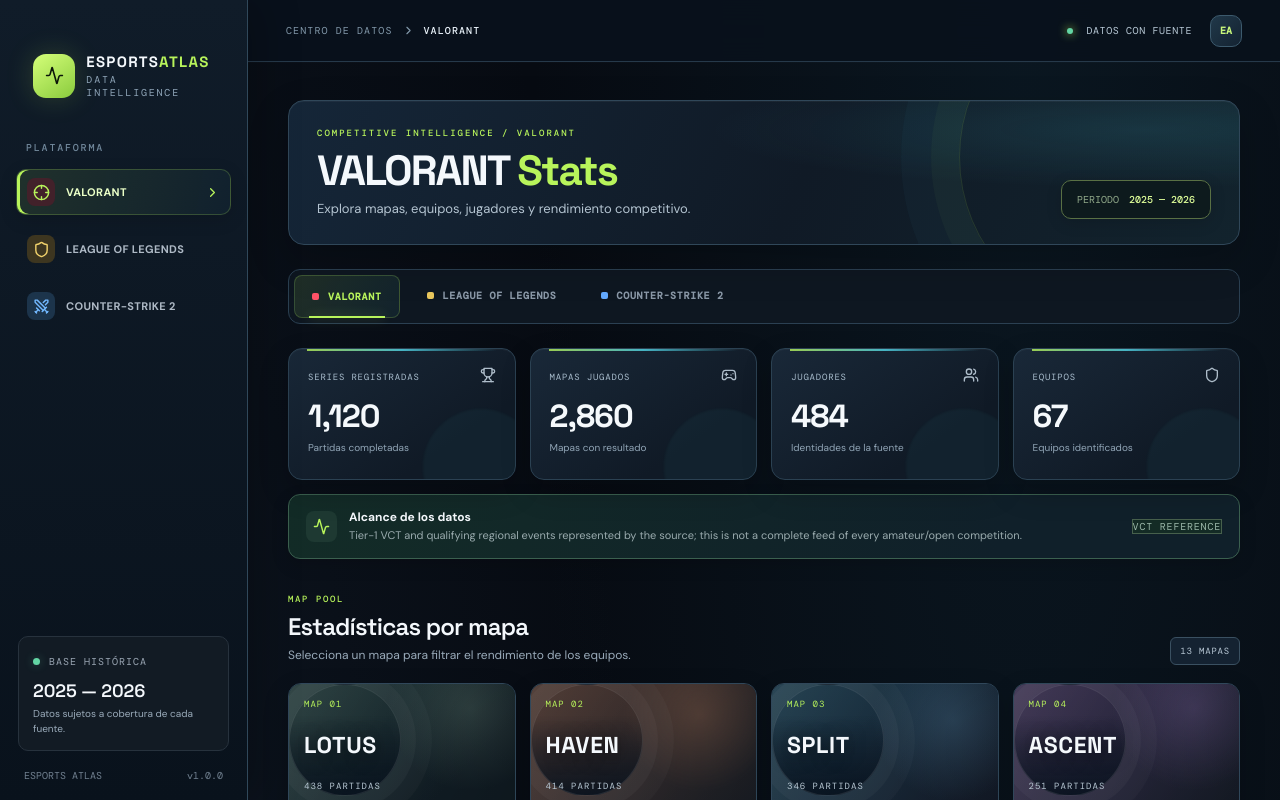
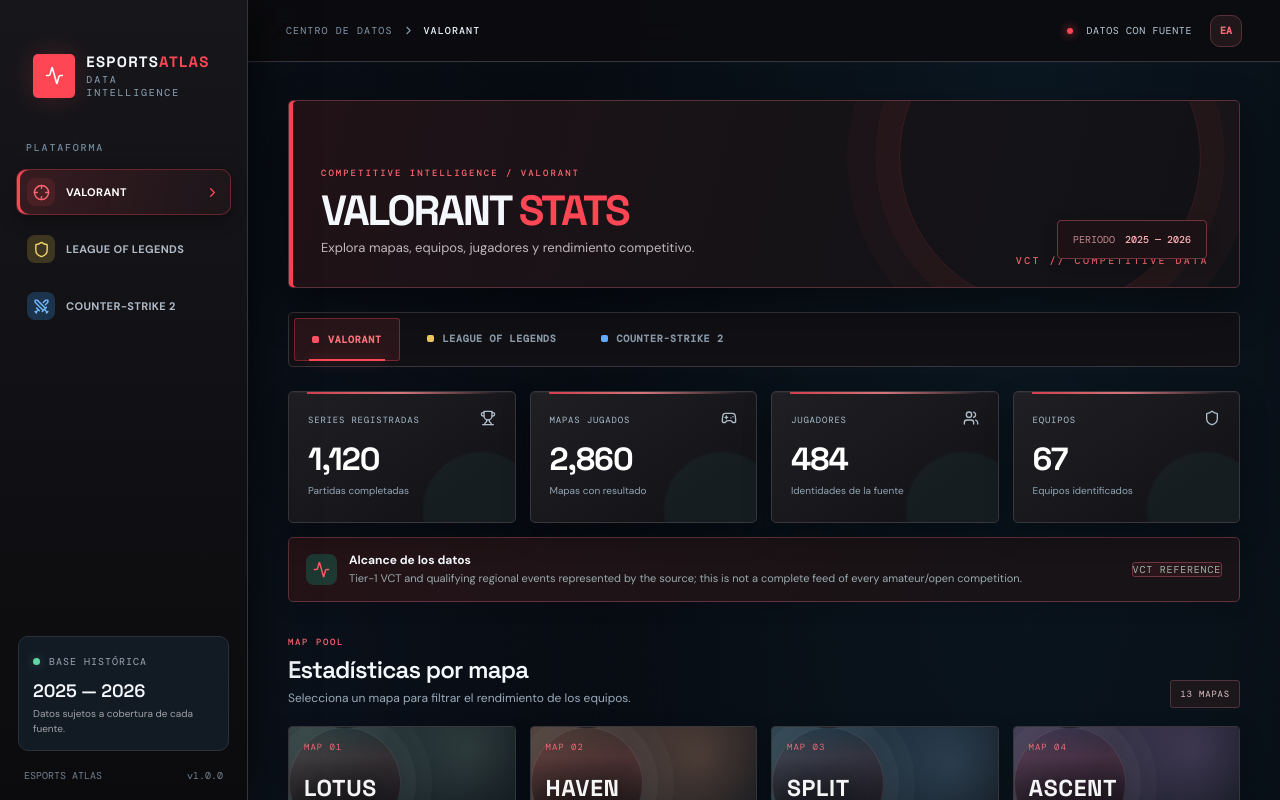
Before and after one commit to juamssitoo-sys/esports-stats-database, a Next.js app in the folder web/: page / in a window 1280 px wide. Shown: the top 800 px of the page. Built offline with nearby package versions, Linux system fonts and the light colour scheme.

Commit message:
design: add VALORANT red graphite VCT theme

```diff
--- a/web/app/globals.css
+++ b/web/app/globals.css
@@ -394,3 +394,160 @@ body{
  .map-art b{font-size:16px}
  .game-switch{border-radius:9px}
 }
+
+
+/* VALORANT identity — VCT broadcast-inspired red / graphite visual language */
+.valorant-theme{
+ --accent:#ff4655;
+ --accent-cyan:#ff7882;
+ --bg:#090a0d;
+ --panel:#141519;
+ --panel2:#1c1d22;
+ --line:#34343a;
+ --muted:#a1a1a8;
+ --text:#f5f5f6;
+}
+.valorant-theme .sidebar{
+ background:linear-gradient(180deg,#17171b 0%,#0b0b0e 100%);
+ border-right:1px solid #393238;
+ box-shadow:12px 0 42px #0008;
+}
+.valorant-theme .brand-mark{
+ background:#ff4655;color:#fff;border-radius:5px;
+ box-shadow:0 0 26px #ff465533;
+}
+.valorant-theme .brand b span{color:#ff4655}
+.valorant-theme .nav-game.active{
+ color:#fff;background:linear-gradient(100deg,#ff465526,#ff46550a);
+ border-color:#ff46554d;box-shadow:inset 3px 0 0 #ff4655,0 5px 18px #0005;
+}
+.valorant-theme .nav-game.active .nav-icon{color:#ff6672}
+.valorant-theme .nav-icon.red{background:#ff46551c;color:#ff6470}
+.valorant-theme .topbar{background:#0c0c10ed;border-bottom-color:#39343a}
+.valorant-theme .data-status i{background:#ff4655;box-shadow:0 0 10px #ff4655}
+.valorant-theme .avatar{background:#21171b;border-color:#593039;color:#ff6976}
+.valorant-theme .page-heading{
+ min-height:188px;padding:30px 32px 28px;
+ border:1px solid #5a3038;border-radius:5px;
+ background:
+  linear-gradient(105deg,#211217 0%,#171317 43%,#111216 100%);
+ box-shadow:0 18px 44px #0007,inset 4px 0 0 #ff4655;
+}
+.valorant-theme .page-heading:before{
+ content:"VCT  //  COMPETITIVE DATA";
+ position:absolute;right:30px;bottom:20px;
+ color:#ff6672;font:500 10px 'DM Mono';letter-spacing:2.4px;
+ z-index:1;opacity:.9;
+}
+.valorant-theme .page-heading:after{
+ width:300px;height:300px;right:4%;top:-95px;
+ border:1px solid #ff46552b;
+ box-shadow:0 0 0 24px #ff46550a,0 0 0 52px #ff465507;
+}
+.valorant-theme .page-heading .eyebrow,
+.valorant-theme .section-title .eyebrow{color:#ff6672}
+.valorant-theme .page-heading h1{
+ font-family:'Space Grotesk',sans-serif;text-transform:uppercase;
+ font-weight:700;letter-spacing:-2.2px;
+}
+.valorant-theme .page-heading h1 span{color:#ff4655}
+.valorant-theme .page-heading p{color:#c0b8bc}
+.valorant-theme .period-badge{
+ background:#1c1115;border-color:#71343e;border-radius:4px;
+}
+.valorant-theme .period-badge span{color:#c18b91}
+.valorant-theme .period-badge b{color:#ffb3b9}
+.valorant-theme .game-switch{
+ background:#111115;border:1px solid #39343a;border-radius:5px;
+}
+.valorant-theme .game-switch button{border-radius:3px}
+.valorant-theme .game-switch button.selected{
+ background:#ff46551a;border-color:#ff46555c;color:#ff737d;
+}
+.valorant-theme .game-switch button.selected:after{
+ background:#ff4655;box-shadow:0 0 13px #ff465577;
+}
+.valorant-theme .metric-card{
+ background:linear-gradient(145deg,#202024,#141418 78%);
+ border:1px solid #39363c;border-radius:5px;
+ box-shadow:0 12px 28px #0005,inset 0 1px 0 #ffffff0a;
+}
+.valorant-theme .metric-card:after{
+ background:linear-gradient(90deg,#ff4655,#ff8b91,transparent);
+}
+.valorant-theme .metric-top i{color:#ff6874}
+.valorant-theme .metric-card>strong{color:#fff}
+.valorant-theme .coverage-banner{
+ background:linear-gradient(100deg,#241317,#171316 75%);
+ border-color:#63323a;border-radius:5px;
+}
+.valorant-theme .coverage-icon{color:#ff5967}
+.valorant-theme .source-tag{
+ background:#2a151a;border-color:#713740;color:#ff9aa2;border-radius:3px;
+}
+.valorant-theme .section-count{
+ background:#1b171a;border-color:#50333a;color:#e3c6ca;border-radius:3px;
+}
+.valorant-theme .map-card{
+ background:#17171b;border-color:#39363b;border-radius:4px;
+}
+.valorant-theme .map-card:hover,
+.valorant-theme .map-card.map-active{
+ border-color:#ff4655;box-shadow:0 0 0 1px #ff46554d,0 16px 35px #0008;
+}
+.valorant-theme .map-art{
+ background-color:#29171d;
+ filter:saturate(.82);
+}
+.valorant-theme .map-art:after{
+ background:linear-gradient(0deg,#09090de8 0%,#ff46551c 75%,transparent);
+}
+.valorant-theme .map-art span{color:#ff6672}
+.valorant-theme .map-card-bottom{background:#141418}
+.valorant-theme .map-card-bottom>strong{color:#ff6672}
+.valorant-theme .toolbar .search-box,
+.valorant-theme .toolbar .select-wrap{
+ background:#151519;border-color:#40383d;border-radius:4px;
+}
+.valorant-theme .search-box:focus-within,
+.valorant-theme .select-wrap:focus-within{
+ border-color:#ff4655;box-shadow:0 0 0 3px #ff46551a;
+}
+.valorant-theme .team-table-wrap,
+.valorant-theme .player-table-wrap{
+ background:#111115;border-color:#3b363b;border-radius:5px;
+}
+.valorant-theme .team-table th,
+.valorant-theme .player-table th{
+ background:#242125;color:#d6cdd0;border-bottom-color:#4a383e;
+}
+.valorant-theme .team-table tbody tr:hover,
+.valorant-theme .player-table tbody tr:hover{background:#2b1b20}
+.valorant-theme .team-logo{
+ background:linear-gradient(145deg,#3b2028,#21171c);
+ border:1px solid #69404a;color:#ff9aa2;border-radius:4px;
+}
+.valorant-theme .region-pill{
+ background:#21191d;border-color:#4c343b;color:#d5b9be;border-radius:3px;
+}
+.valorant-theme .mini-bar{background:#3a3035}
+.valorant-theme .mini-bar i{background:linear-gradient(90deg,#ff4655,#ff8790)}
+.valorant-theme .detail-panel{
+ background:linear-gradient(160deg,#1c171b,#101014 75%);
+ border-left-color:#663740;
+}
+.valorant-theme .detail-kpis div{
+ background:linear-gradient(145deg,#2a1b20,#1b171b);border-color:#56343c;
+}
+.valorant-theme .detail-kpis b{color:#ff9aa2}
+.valorant-theme .detail-section{border-top-color:#49343a}
+.valorant-theme .close-btn{background:#2b1b20;border-color:#63404a}
+.valorant-theme .agent-chips span{background:#261b20;border-color:#50343c}
+.valorant-theme .page-footer{border-top-color:#393238}
+@media(max-width:760px){
+ .valorant-theme .page-heading{padding:22px 18px;border-radius:4px}
+ .valorant-theme .page-heading:before{right:17px;bottom:12px;font-size:8px}
+ .valorant-theme .page-heading:after{width:180px;height:180px;right:-65px;top:-55px}
+ .valorant-theme .page-heading h1{font-size:30px}
+ .valorant-theme .nav-game.active{box-shadow:inset 0 -2px 0 #ff4655}
+}
```
